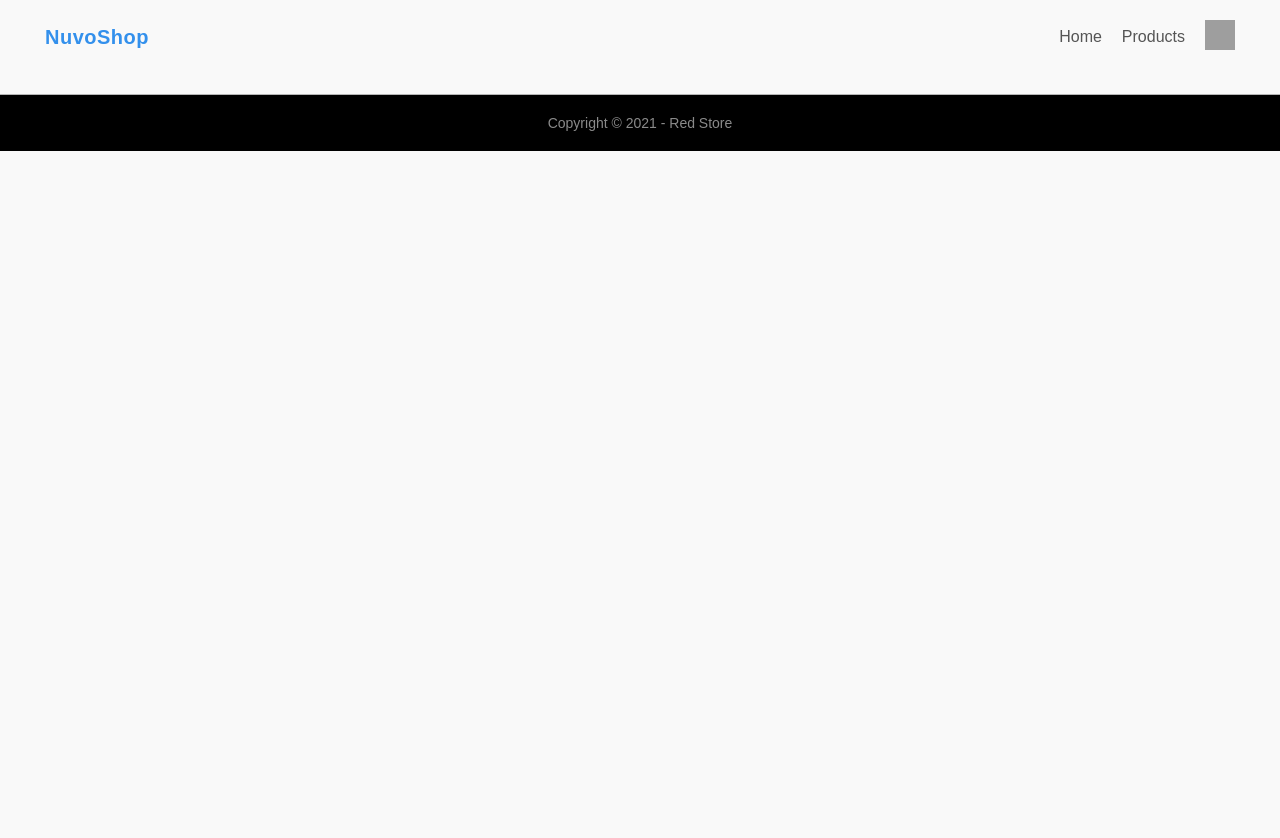
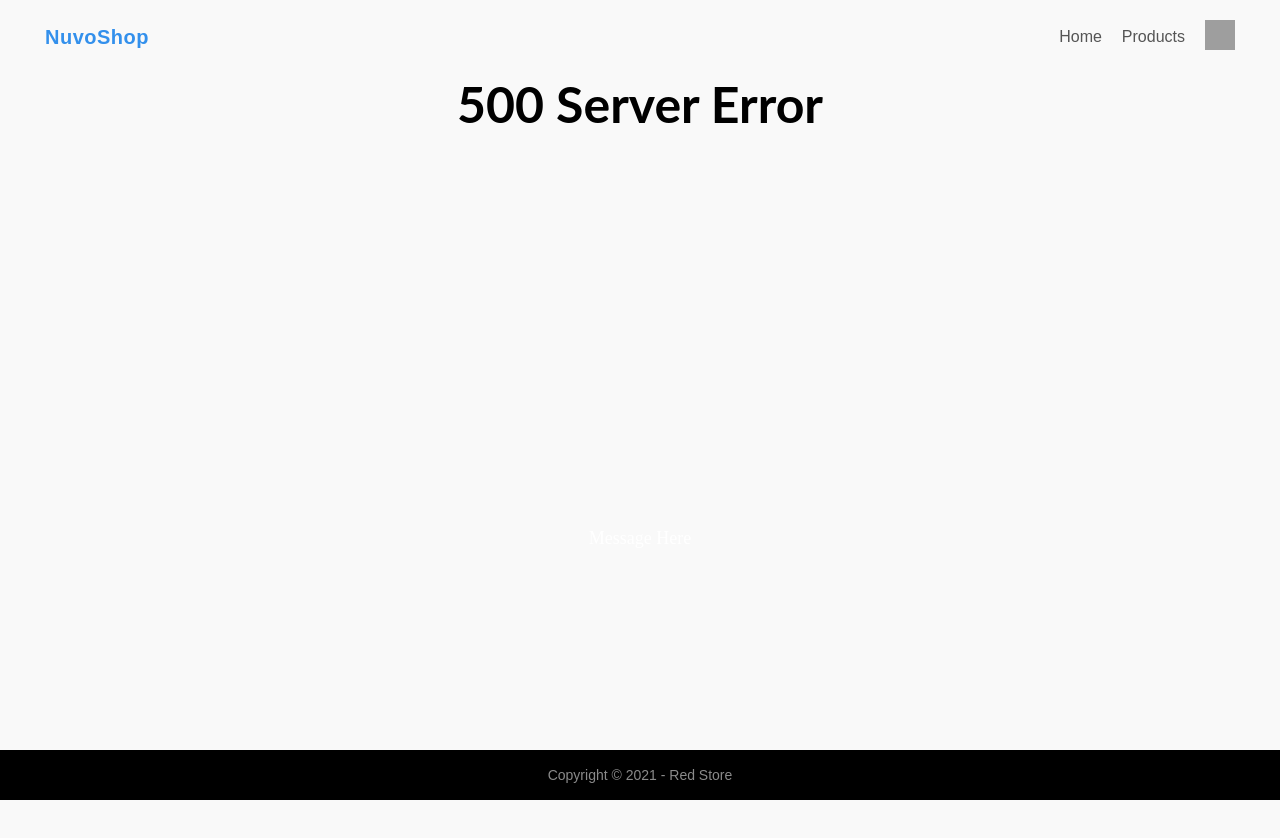
Before and after one commit to GSG-G13/E-commerce-team-7, a React (Vite) app in the folder client/: page /cart in a window 1280 px wide. Shown: the top 838 px of the page. Before the commit the page ends 800 px from the top, so only its background shows below. Built offline with nearby package versions, Linux system fonts and the light colour scheme; grey boxes are pictures that could not be loaded.

Commit message:
make a server error

```diff
--- a/client/src/App.jsx
+++ b/client/src/App.jsx
@@ -1,10 +1,11 @@
 import React from 'react';
-import { NavBar, Footer } from './Components';
+import { NavBar, Footer, ServerError } from './Components';
 
 function App() {
   return (
     <>
       <NavBar />
+      <ServerError />
       <Footer />
     </>
   );
--- a/client/src/Components/Footer.jsx
+++ b/client/src/Components/Footer.jsx
@@ -1,9 +1,9 @@
 import React from 'react';
+import '../assets/styles/layout.css';
 
 function Footer() {
   return (
     <div className="footer">
-      <hr />
       <p className="copyright">Copyright &copy; 2021 - Red Store</p>
     </div>
   );
--- /dev/null
+++ b/client/src/Components/ServerError.jsx
@@ -0,0 +1,17 @@
+import React from 'react';
+import '../assets/styles/serverError.css';
+
+export default function ServerError() {
+  return (
+    <div className="centered">
+      <h1>500 Server Error</h1>
+      <div className="container">
+        <span className="message" id="js-whoops" />
+        <span className="message" id="js-appears" />
+        <span className="message" id="js-error" />
+        <span className="message" id="js-apology" />
+        <div><span className="hidden" id="js-hidden">Message Here</span></div>
+      </div>
+    </div>
+  );
+}
--- a/client/src/Components/index.js
+++ b/client/src/Components/index.js
@@ -1,4 +1,5 @@
 import NavBar from './NavBar';
 import Footer from './Footer';
+import ServerError from './ServerError';
 
-export { NavBar, Footer };
+export { NavBar, Footer, ServerError };
--- a/client/src/assets/styles/layout.css
+++ b/client/src/assets/styles/layout.css
@@ -233,8 +233,13 @@ small {
   background: #000;
   color: #8a8a8a;
   font-size: 14px;
-  padding: 0px 0 20px;
   width: 100%;
+  position: absolute;
+  bottom: 0;
+  height: 50px;
+  display: flex;
+  align-items: center;
+  justify-content: center;
 }
 
 .footer p {
--- /dev/null
+++ b/client/src/assets/styles/serverError.css
@@ -0,0 +1,30 @@
+.centered {
+    height: 100vh;
+    display: flex;
+    flex-direction: column;
+    justify-content: center;
+    align-items: center;
+  }
+
+  h1 {
+    margin-bottom: 50px;
+    font-family: 'Lato', sans-serif;
+    font-size: 50px;
+  }
+
+  .message {
+    display: inline-block;
+    line-height: 1.2;
+    transition: line-height .2s, width .2s;
+    overflow: hidden;
+  }
+
+  .message,
+  .hidden {
+    font-family: 'Roboto Slab', serif;
+    font-size: 18px;
+  }
+
+  .hidden {
+    color: #FFF;
+  }
```
